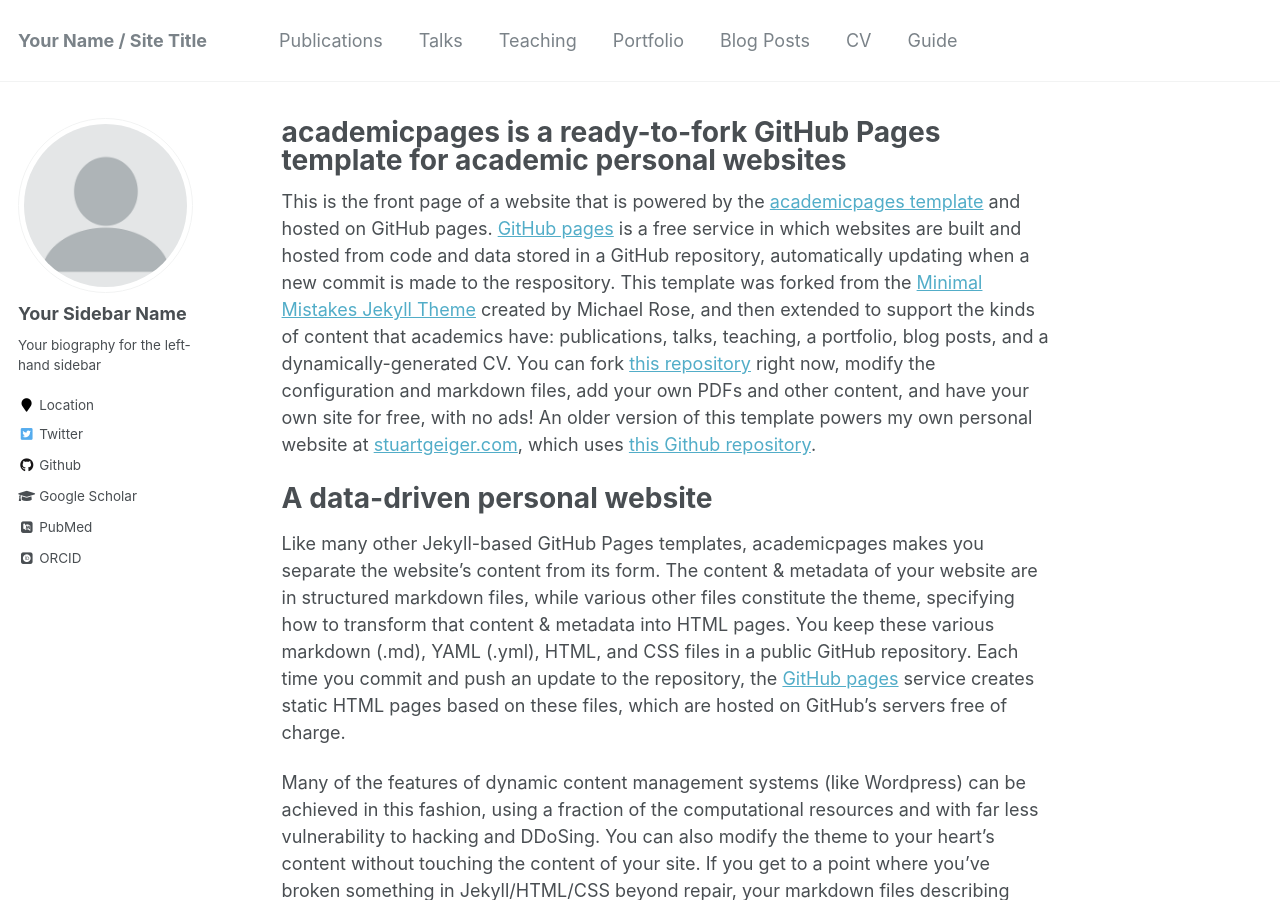
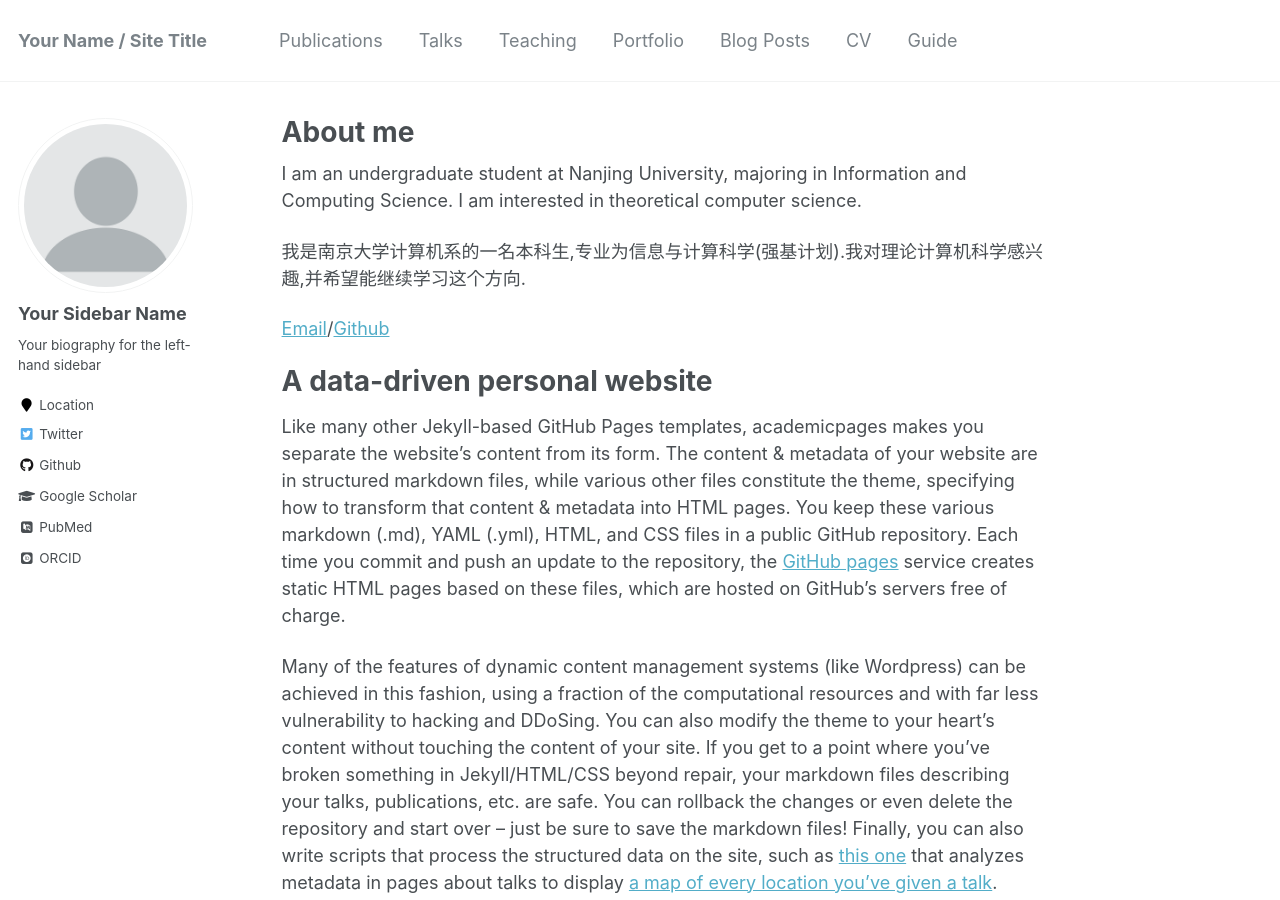
Before and after one commit to te5555/test, a Jekyll site: the page built from _pages/about.md, in a window 1280 px wide and 900 px high. Built offline with Jekyll 4.4.1, drawn with Linux system fonts in a browser that asks for light colours; some web fonts are replaced.

Commit message:
Update about.md

```diff
--- a/_pages/about.md
+++ b/_pages/about.md
@@ -1,6 +1,6 @@
 ---
 permalink: /
-title: "academicpages is a ready-to-fork GitHub Pages template for academic personal websites"
+title: "About me"
 excerpt: "About me"
 author_profile: true
 redirect_from:
@@ -8,7 +8,11 @@ redirect_from:
   - /about.html
 ---
 
-This is the front page of a website that is powered by the [academicpages template](https://github.com/academicpages/academicpages.github.io) and hosted on GitHub pages. [GitHub pages](https://pages.github.com) is a free service in which websites are built and hosted from code and data stored in a GitHub repository, automatically updating when a new commit is made to the respository. This template was forked from the [Minimal Mistakes Jekyll Theme](https://mmistakes.github.io/minimal-mistakes/) created by Michael Rose, and then extended to support the kinds of content that academics have: publications, talks, teaching, a portfolio, blog posts, and a dynamically-generated CV. You can fork [this repository](https://github.com/academicpages/academicpages.github.io) right now, modify the configuration and markdown files, add your own PDFs and other content, and have your own site for free, with no ads! An older version of this template powers my own personal website at [stuartgeiger.com](http://stuartgeiger.com), which uses [this Github repository](https://github.com/staeiou/staeiou.github.io).
+I am an undergraduate student at Nanjing University, majoring in Information and Computing Science. I am interested in theoretical computer science.
+
+我是南京大学计算机系的一名本科生,专业为信息与计算科学(强基计划).我对理论计算机科学感兴趣,并希望能继续学习这个方向.
+
+[Email](mailto:te5555@126.com)/[Github](https://github.com/te5555)
 
 A data-driven personal website
 ======
```
